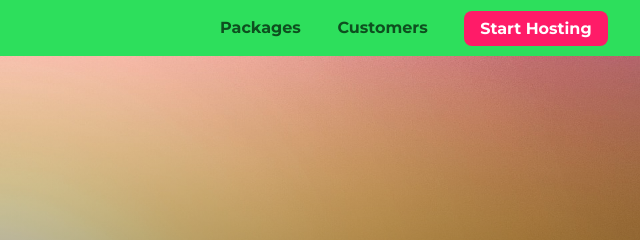
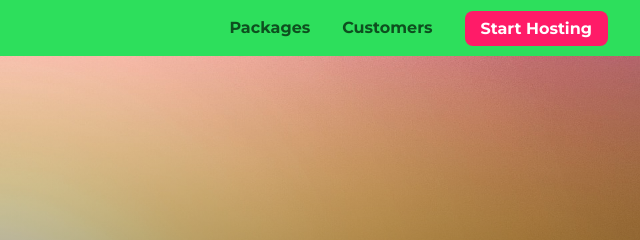
Before and after one commit to JulioAvalos/css-sample-hosting-page, a plain HTML site: page index.html in a window 1280 px wide. Shown: the top 240 px of the page, 640-1280 px from the left. Drawn offline with Linux system fonts and the light colour scheme.

Commit message:
improving the navigation bar with flexbox

```diff
--- a/shared.css
+++ b/shared.css
@@ -43,11 +43,9 @@ main {
   background: #2ddf5c;
   padding: 0.5rem 1rem;
   z-index: 1;
-}
-
-.main-header > div {
-  display: inline-block;
-  vertical-align: middle;
+  display: flex;
+  align-items: center;
+  justify-content: space-between;
 }
 
 .toggle-button {
@@ -76,14 +74,12 @@ main {
   color: #0e4f1f;
   text-decoration: none;
   font-weight: bold;
-  height: 2.5rem;
   /* width: 20px; */
-  display: inline-block;
-  vertical-align: middle;
 }
 
 .main-header__brand img {
-  height: 100%;
+  height: 2.5rem;
+  vertical-align: middle;
 }
 
 .main-nav {
@@ -94,10 +90,10 @@ main {
   margin: 0;
   padding: 0;
   list-style: none;
+  display: flex;
 }
 
 .main-nav__item {
-  display: inline-block;
   margin: 0 1rem;
 }
 
@@ -138,10 +134,11 @@ main {
   }
 
   .main-nav {
-    display: inline-block;
+    /* display: inline-block;
     text-align: right;
     width: calc(100% - 44px);
-    vertical-align: middle;
+    vertical-align: middle; */
+    display: flex;
   }
 }
 
```
